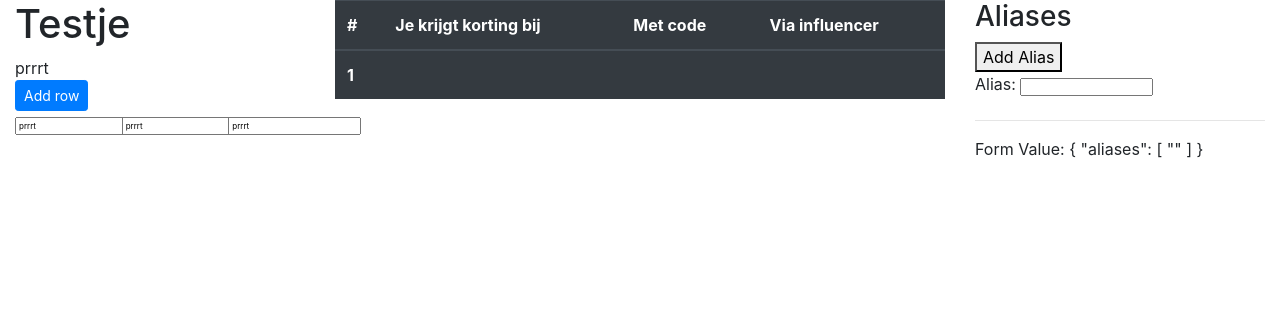
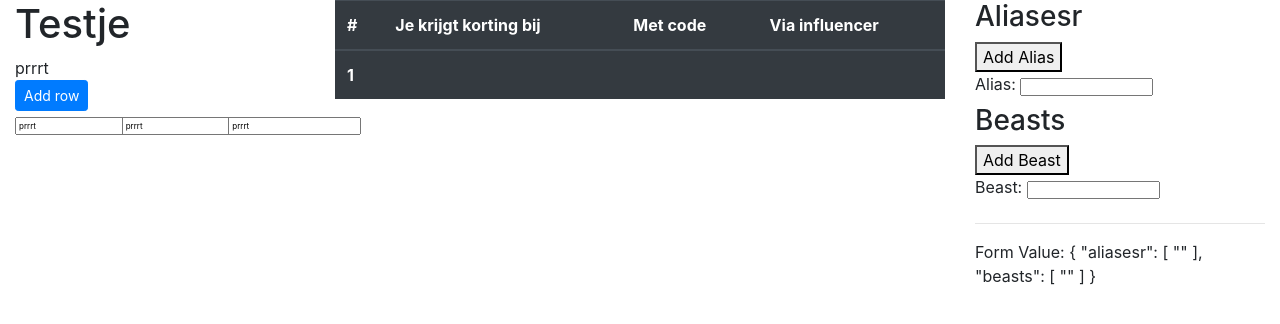
Before and after one commit to coconutsRhealthy/korting, an Angular app: page / in a window 1280 px wide. Shown: the top 324 px of the page. Built offline with nearby package versions, Linux system fonts and the light colour scheme.

Commit message:
Double array working - dirty

```diff
--- a/src/app/influ-table/influ-table.component.html
+++ b/src/app/influ-table/influ-table.component.html
@@ -51,13 +51,25 @@
       <div class="col-3">
         <form [formGroup]="profileForm">
 
-          <div formArrayName="aliases">
-            <h3>Aliases</h3> <button (click)="addAlias()">Add Alias</button>
+          <div formArrayName="aliasesr">
+            <h3>Aliasesr</h3> <button (click)="addAlias()">Add Alias</button>
 
-            <div *ngFor="let alias of aliases.controls; let i=index">
+            <div *ngFor="let alias of aliasesr.controls; let i=index">
               <!-- The repeated alias template -->
               <label>
                 Alias:
+                <input type="text" [formControlName]="i">
+              </label>
+            </div>
+          </div>
+
+          <div formArrayName="beasts">
+            <h3>Beasts</h3> <button (click)="addBeast()">Add Beast</button>
+
+            <div *ngFor="let beast of beasts.controls; let i=index">
+              <!-- The repeated alias template -->
+              <label>
+                Beast:
                 <input type="text" [formControlName]="i">
               </label>
             </div>
--- a/src/app/influ-table/influ-table.component.ts
+++ b/src/app/influ-table/influ-table.component.ts
@@ -19,17 +19,24 @@ export class InfluTableComponent {
     }
 
   profileForm = this.fb.group({
-    aliases: this.fb.array([
+    aliasesr: this.fb.array([
       this.fb.control('')
-    ])
+    ]),
+    beasts: this.fb.array([
+      this.fb.control('')
+    ]),
   });
 
-  get aliases() {
-    return this.profileForm.get('aliases') as FormArray;
+  get aliasesr() {
+    return this.profileForm.get('aliasesr') as FormArray;
+  }
+
+  get beasts() {
+    return this.profileForm.get('beasts') as FormArray;
   }
 
   getZzz() {
-    return this.profileForm.get('aliases') as FormArray;
+    return this.profileForm.get('aliasesr') as FormArray;
   }
 
   constructor(private fb: FormBuilder) { }
@@ -45,15 +52,23 @@ export class InfluTableComponent {
   }
 
   addAlias() {
-    this.aliases.push(this.fb.control(''));
+    this.aliasesr.push(this.fb.control(''));
 
     var hmm = this.getZzz();
 
     alert(hmm.at(0).value);
   }
 
+  addBeast() {
+    this.beasts.push(this.fb.control(''));
+
+    //var hmm = this.getZzz();
+
+    //alert(hmm.at(0).value);
+  }
+
   getThaDingetjuh(index) {
-    var hmm = this.profileForm.get('aliases') as FormArray;
+    var hmm = this.profileForm.get('aliasesr') as FormArray;
     return hmm.at(index).value;
   }
 
```
